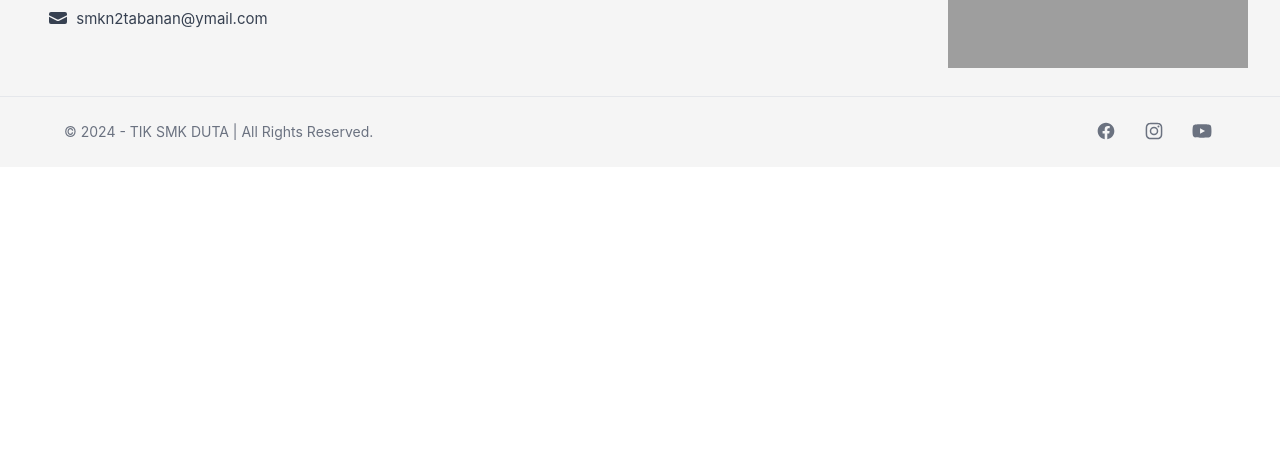
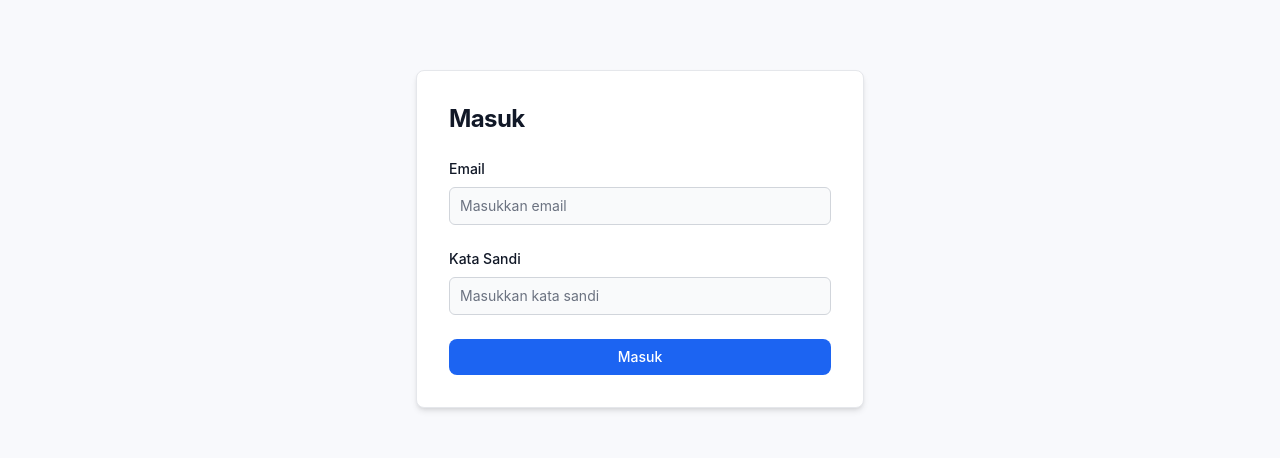
Before and after one commit to brokiem/project-p, a Nuxt app: page /login in a window 1280 px wide. Shown: the part 320-778 px from the top of the page. Built offline with nearby package versions, Linux system fonts and the light colour scheme; grey boxes are pictures that could not be loaded.

Commit message:
Add login page and api wrapper

```diff
--- /dev/null
+++ b/pages/login.vue
@@ -0,0 +1,52 @@
+<script setup lang="ts">
+const currentUser = useCurrentUser();
+
+const isLoggedIn = ref(currentUser.value != null);
+
+function logout() {
+  // TODO: Implement logout function
+}
+
+function submit() {
+  const email = (document.getElementById("email") as HTMLInputElement).value;
+  const password = (document.getElementById("password") as HTMLInputElement).value;
+
+  // TODO: Implement login function
+}
+</script>
+
+<template>
+  <div class="mx-auto">
+    <div class="bg-[#F8F9FC]">
+      <div class="flex flex-col items-center justify-center px-6 py-8 mx-auto md:h-screen lg:py-0">
+        <div class="w-full bg-white rounded-lg shadow-md border border-gray-200 md:mt-0 sm:max-w-md xl:p-0 dark:border-gray-700">
+          <div class="p-6 space-y-4 md:space-y-6 sm:p-8">
+            <h1 class="text-xl font-bold leading-tight tracking-tight text-gray-900 md:text-2xl dark:text-white">
+              {{ isLoggedIn ? "Anda sudah masuk" : "Masuk" }}
+            </h1>
+            <div v-if="isLoggedIn" class="space-y-4 md:space-y-6">
+              <button @click="logout" class="transition duration-150 w-full text-white bg-blue-600 hover:bg-blue-700 focus:ring-4 focus:outline-none focus:ring-primary-300 font-medium rounded-lg text-sm px-5 py-2.5 text-center">Keluar</button>
+            </div>
+            <div v-if="!isLoggedIn" class="space-y-4 md:space-y-6">
+              <div>
+                <label for="email" class="block mb-2 text-sm font-medium text-gray-900 dark:text-white">Email</label>
+                <input type="email" name="email" id="email" placeholder="Masukkan email"
+                       class="transition duration-150 bg-gray-50 border border-gray-300 text-gray-900 sm:text-sm rounded-md focus:ring-primary-600 focus:border-primary-600 block w-full py-2 px-2.5 dark:bg-gray-700 dark:border-gray-600 dark:placeholder-gray-400 dark:text-white dark:focus:ring-blue-500 dark:focus:border-blue-500" required>
+              </div>
+              <div>
+                <label for="password" class="block mb-2 text-sm font-medium text-gray-900 dark:text-white">Kata Sandi</label>
+                <input type="password" name="password" id="password" placeholder="Masukkan kata sandi"
+                       class="transition duration-150 bg-gray-50 border border-gray-300 text-gray-900 sm:text-sm rounded-md focus:ring-primary-600 focus:border-primary-600 block w-full py-2 px-2.5 dark:bg-gray-700 dark:border-gray-600 dark:placeholder-gray-400 dark:text-white dark:focus:ring-blue-500 dark:focus:border-blue-500" required>
+              </div>
+              <button @click="submit" class="transition duration-150 w-full text-white bg-blue-600 hover:bg-blue-700 focus:ring-4 focus:outline-none focus:ring-primary-300 font-medium rounded-lg text-sm px-5 py-2 text-center">Masuk</button>
+            </div>
+          </div>
+        </div>
+      </div>
+    </div>
+  </div>
+</template>
+
+<style scoped>
+
+</style>
--- /dev/null
+++ b/utils/api-wrapper.ts
@@ -0,0 +1,15 @@
+const API_URL = '/api/'
+const API_VERSION = 'v1';
+const API_ROUTE = `${API_URL}${API_VERSION}`;
+
+export const login = async (username: string, password: string) => {
+    const response = await fetch(`${API_ROUTE}/auth/login`, {
+        method: 'POST',
+        headers: {
+            'Content-Type': 'application/json',
+        },
+        body: JSON.stringify({ username, password }),
+    });
+
+    return response.json();
+}
```
